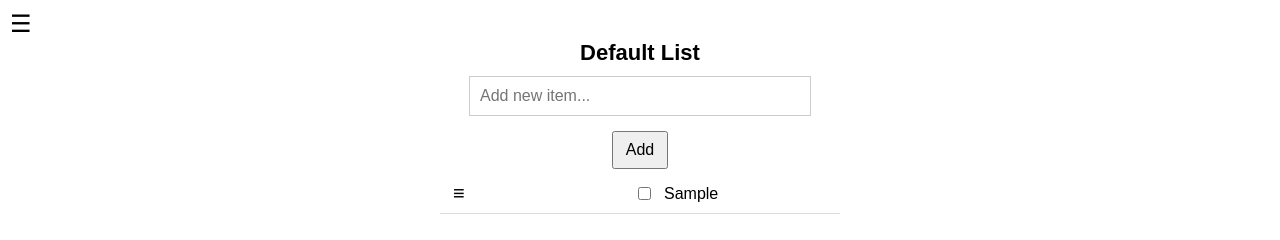
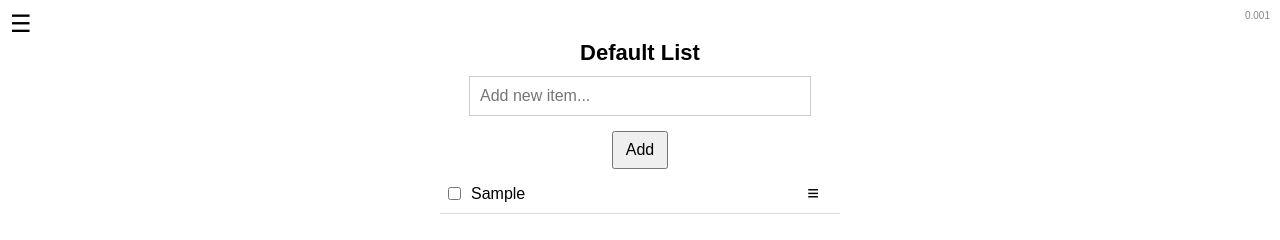
Before and after one commit to mrexcessive/lister, a plain HTML site: page index.html in a window 1280 px wide. Both pictures are taken after typing "Sample" into the empty fields and a click on the button "Add". Drawn offline with Linux system fonts and the light colour scheme.

Commit message:
Prior to switching to new chat

```diff
--- a/index.html
+++ b/index.html
@@ -11,6 +11,14 @@
       margin: 20px auto;
       text-align: center;
       padding: 10px;
+    }
+    /* Version number styling - update version number with each new patch by adding 0.001 */
+    #version {
+    position: absolute;
+    top: 10px;
+    right: 10px;
+    font-size: 10px;
+    color: #888;
     }
     /* Menu styles */
     #menu {
@@ -80,12 +88,20 @@
       user-select: none;
       touch-action: none;
     }
+    /* Ensure checkbox takes minimal width */
+    li input[type="checkbox"] {
+      flex: 0 0 auto;
+      margin: 0;
+      padding: 0;
+    }
     /* Drag handle styling */
     .drag-handle {
       font-size: 20px;
       padding: 0 5px;
       cursor: grab;
       user-select: none;
+      flex: 0 0 auto;
+      margin-left: 5px;
     }
     .undo-btn {
       display: none;
@@ -127,6 +143,7 @@
 </head>
 <body onclick="closeMenu(event)">
   <div id="menu" onclick="toggleMenu(event)">☰</div>
+  <div id="version">0.001</div> <!-- Update version number with each new patch by adding 0.001 -->
   <div id="menuDropdown">
     <button onclick="newList()">+ New List</button>
     <button onclick="showLoadListPopup()">+ Load List</button>
@@ -462,9 +479,9 @@
           editItem(index);
         };
 
-        li.appendChild(dragHandle);
         li.appendChild(checkbox);
         li.appendChild(span);
+        li.appendChild(dragHandle);
         itemList.appendChild(li);
       });
     }
```
